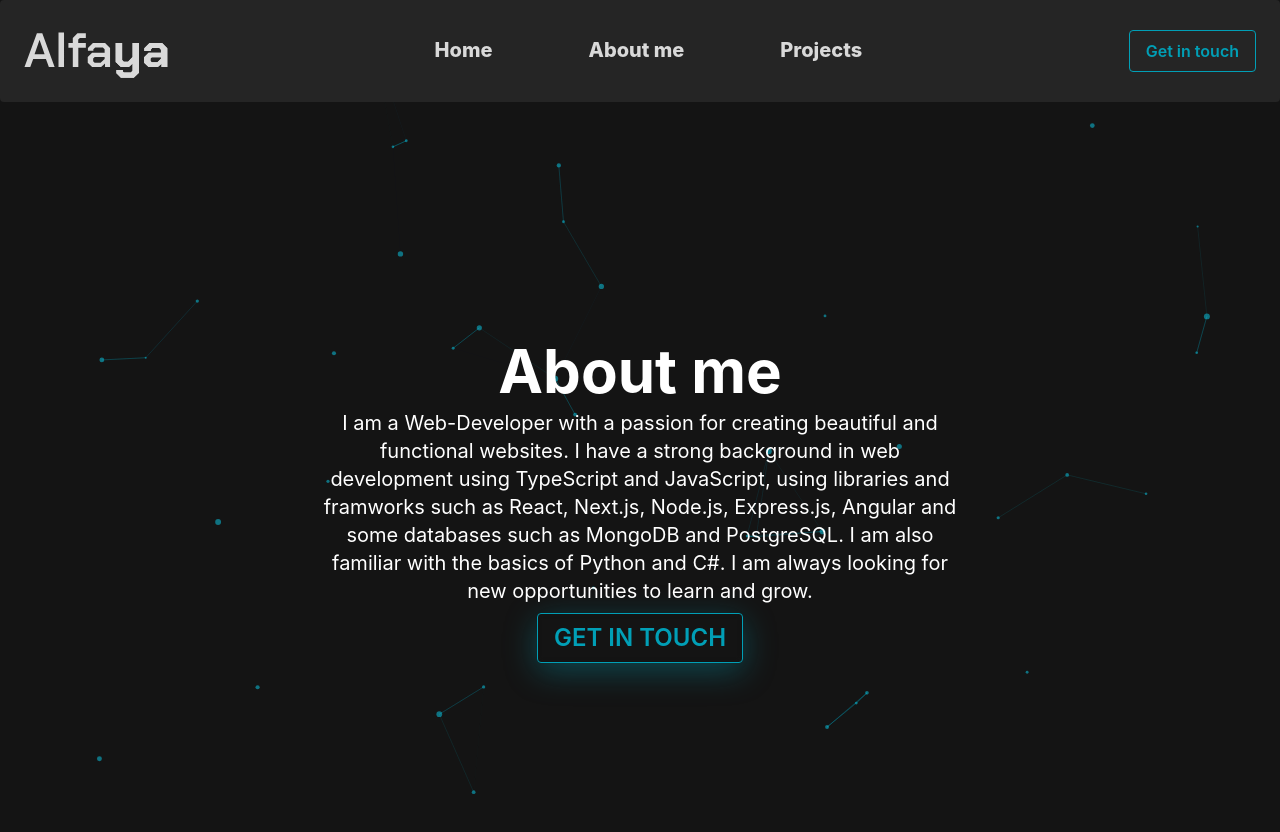
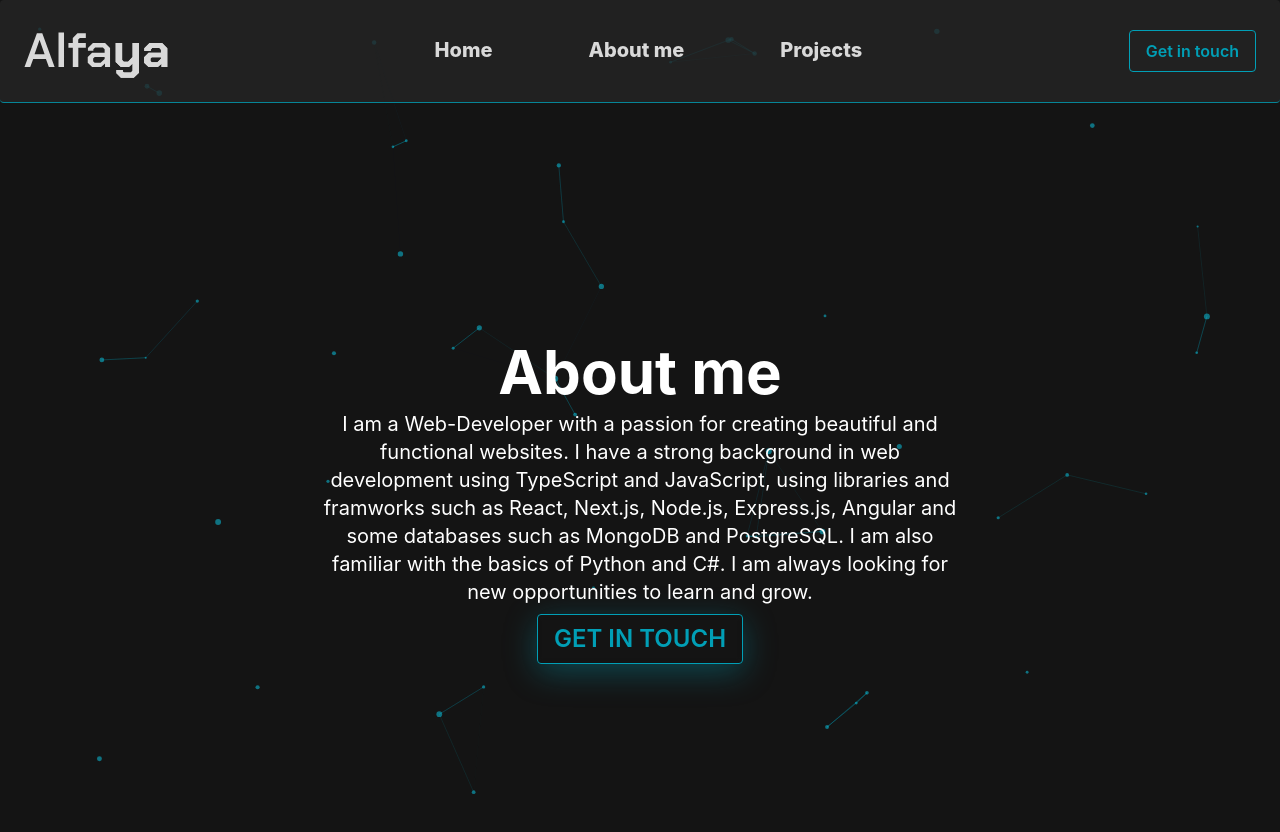
Before and after one commit to FelipeAlfaya/port-tailwind, a Next.js app: page /about in a window 1280 px wide. Shown: the top 832 px of the page. Built offline with nearby package versions, Linux system fonts and the light colour scheme.

Commit message:
fancy borders at header C:

```diff
--- a/components/Header.tsx
+++ b/components/Header.tsx
@@ -15,7 +15,7 @@ function Header() {
   }, [])
 
   return (
-    <nav className='relative container mx-auto p-6 bg-[#252525] rounded z-50'>
+    <nav className='relative container mx-auto p-6 bg-[#252525]/80 rounded border-b border-[#019fb6]/80 z-50'>
       <div className='flex items-center justify-between'>
         <div className='pt-2 select-none'>
           <a>
@@ -45,10 +45,6 @@ function Header() {
         </div>
 
         <Link legacyBehavior href={'/contact'}>
-          {/* <a
-            className='hidden md:block px-6 py-3 text-white text-xl bg-[#019fb6]
-          rounded baseline hover:bg-[#19b7cf] active:bg-[#09cfee] hover:text-[#252525] select-none duration-300'
-          > */}
           <a className='hidden md:block bg-transparent hover:bg-[#019fb6] text-[#019fb6] font-semibold hover:text-white py-2 px-4 border border-[#019fb6] hover:border-transparent active:bg-[#55e8ff] rounded select-none'>
             Get in touch
           </a>
```
